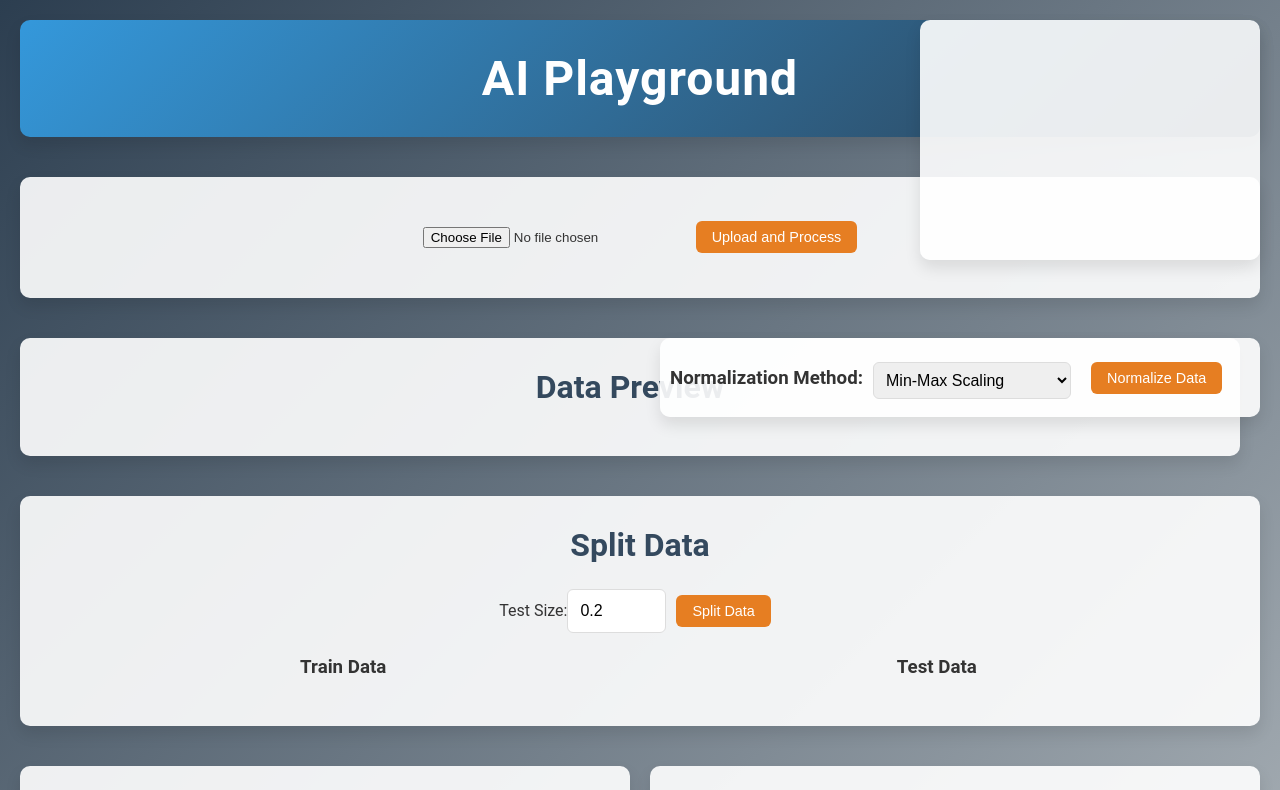
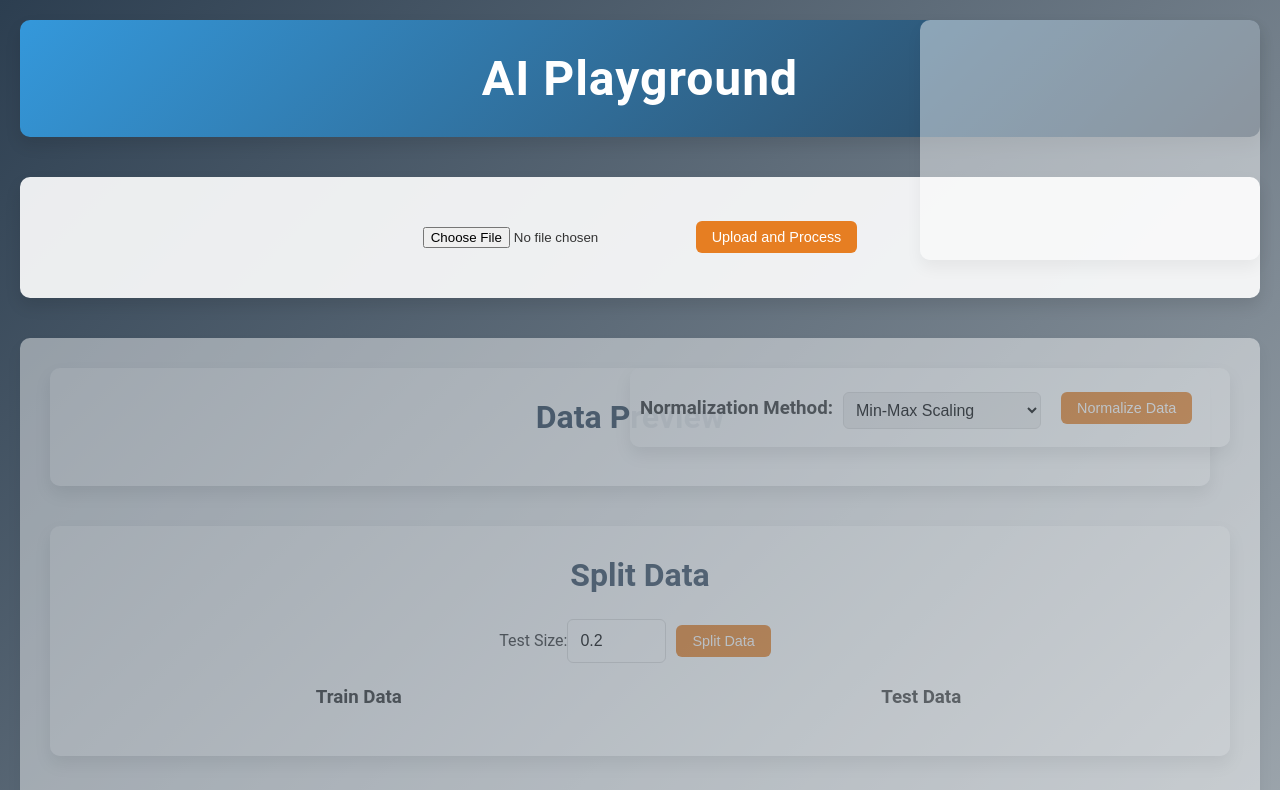
Before and after one commit to meghakn03/ai-playground, a React (Create React App) app in the folder frontend/: page / in a window 1280 px wide. Shown: the top 790 px of the page. Built offline with nearby package versions, Linux system fonts and the light colour scheme.

Commit message:
disable sections when no file uploaded

```diff
--- a/frontend/src/App.css
+++ b/frontend/src/App.css
@@ -428,3 +428,9 @@ button:active {
     margin-bottom: 20px; /* Space between stacked sections */
   }
 }
+
+.disabled-section {
+  opacity: 0.5;
+  pointer-events: none;
+  cursor: not-allowed;
+}
--- a/frontend/src/App.js
+++ b/frontend/src/App.js
@@ -8,6 +8,7 @@ ChartJS.register(LineElement, CategoryScale, LinearScale, PointElement, Title);
 
 function App() {
     const [file, setFile] = useState(null);
+    const [fileUploaded, setFileUploaded] = useState(false);
     const [columns, setColumns] = useState([]);
     const [selectedColumns, setSelectedColumns] = useState([]);
     const [data, setData] = useState([]);
@@ -53,6 +54,7 @@ function App() {
             setData(response.data.data);
             setShape(response.data.shape);
             setSelectedColumns(response.data.columns); // Initially select all columns
+            setFileUploaded(true); // Set fileUploaded to true when file is processed
             updateChart(response.data.data, response.data.columns); // Update chart data on upload
         } catch (error) {
             console.error("There was an error uploading the file!", error);
@@ -292,6 +294,9 @@ const handleEvaluateModel = async () => {
                     <button onClick={handleUpload}>Upload and Process</button>
                 </section>
 
+                <section className={`other-sections ${fileUploaded ? '' : 'disabled-section'}`}>
+
+
                 {columns.length > 0 && (
                     <section className="feature-data-info">
                         <div className="feature-selection-section">
@@ -515,6 +520,7 @@ const handleEvaluateModel = async () => {
                     <button onClick={handleSaveConfig}>Save Configuration</button>
                     <button onClick={handleLoadConfig}>Load Configuration</button>
                 </section>
+                </section>
             </main>
         </div>
     );
```
Also changed, not shown: 1 other file (tests, documents, lock files or other folders).
